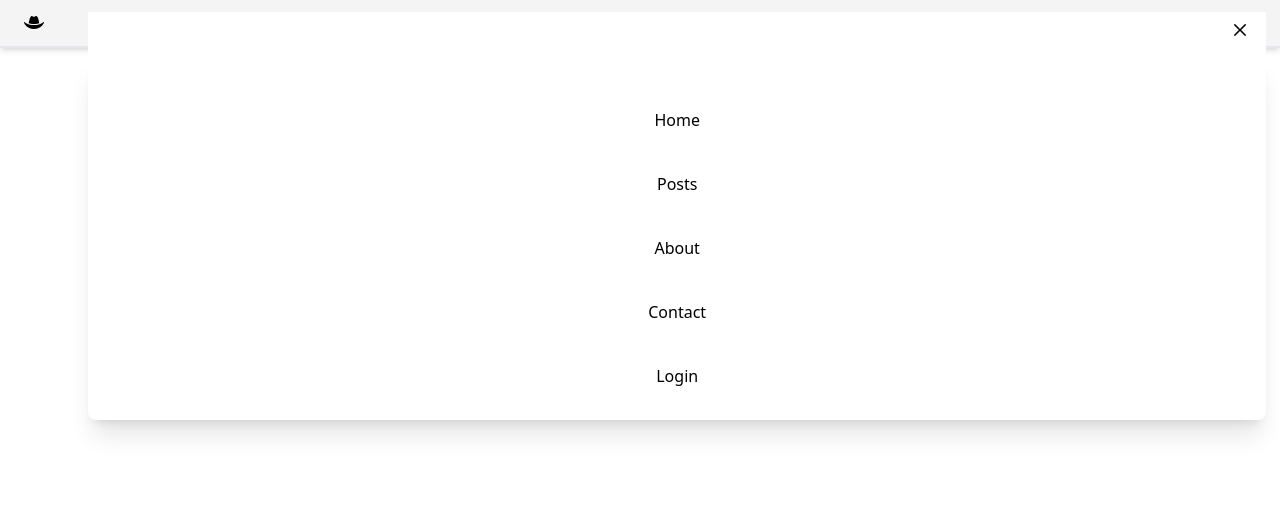
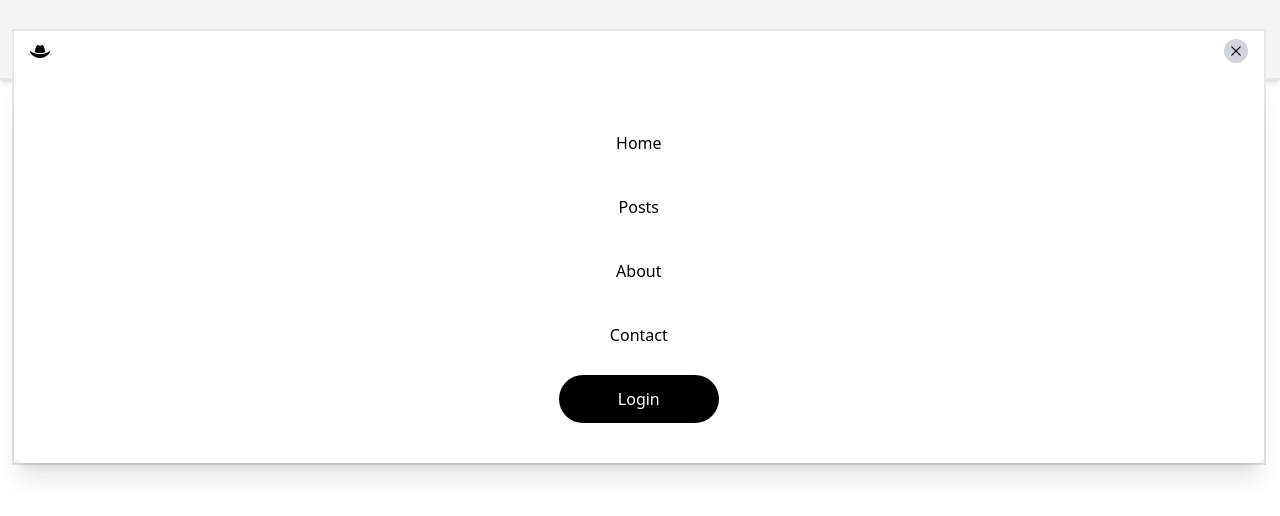
Before and after one commit to Prakhar2004sachan/blog-app, a React (Vite) app: page / in a window 1280 px wide. Both pictures are taken after a click on the icon 1246 px from the left and 22 px from the top of the page. Shown: the top 516 px of the page. Built offline with nearby package versions, Linux system fonts and the light colour scheme.

Commit message:
Experimeting with nav ui

```diff
--- a/src/components/NavBar.tsx
+++ b/src/components/NavBar.tsx
@@ -2,8 +2,7 @@ import React, { useState } from "react";
 import { NavLink } from "react-router-dom";
 import { RxCross2 } from "react-icons/rx";
 import { FaHatCowboy } from "react-icons/fa";
-import { GiCrossedSabres } from "react-icons/gi";
-import { IoAppsOutline } from "react-icons/io5";
+import { FaBars } from "react-icons/fa";
 
 function NavBar() {
   const navLinks: string[] = ["Home", "Posts", "About", "Contact", "Login"];
@@ -18,27 +17,35 @@ function NavBar() {
   const [visible, setVisible] = useState(false);
 
   return (
-    <div className="w-full h-[3rem] bg-zinc-100 px-6 py-3 border-b-2 shadow-md">
-      <div className="flex items-center justify-between">
+    <div className="w-full h-[5rem] bg-zinc-100 px-6 border-b-2 shadow-md flex items-center justify-between">
       <FaHatCowboy className="text-xl cursor-pointer" />
       <div className="relative">
-          <IoAppsOutline
+        <FaBars
           onClick={() => setVisible(true)}
           className="text-xl cursor-pointer"
         />
         <div
-            className={`absolute gap-2 flex-col w-[92vw] bg-white right-[-10px] top-0 ${
+          className={`border-2 absolute gap-2 flex-col w-[94vw] sm:w-[98vw] bg-white right-[-10px] top-0 ${
             visible ? "flex" : "hidden"
-            }`}
+          } transition-all duration-500`}
         >
-            <div className="place-items-end px-4 py-2">
-              <RxCross2 onClick={() => setVisible(false)} className="text-xl" />
+          <div className="flex justify-between items-center px-4 py-2">
+            <FaHatCowboy className="text-xl cursor-pointer" />
+            <RxCross2
+              onClick={() => setVisible(false)}
+              className="text-2xl cursor-pointer bg-gray-300 rounded-full p-1"
+            />
           </div>
-            <div className="py-5 pt-10 flex flex-col gap-4items-center justify-center gap-4 shadow-xl rounded-lg">
+          <div className="py-10 pt-10 flex flex-col gap-4 items-center justify-center shadow-xl rounded-lg">
             {navLinks.map((i, index) => (
               <NavLink
-                  className="py-3 hover:bg-gray-500 rounded-full w-full text-center hover:text-white transition-all duration-300"
+                className={`py-3 rounded-full w-[10rem] text-center hover:text-white transition-all duration-300 ${
+                  i == "Login"
+                    ? "bg-black text-white"
+                    : "hover:bg-gray-300 hover:text-black"
+                }`}
                 to={routes(i)}
+                onClick={() => setVisible(false)}
                 key={index}
               >
                 {i}
@@ -48,7 +55,6 @@ function NavBar() {
         </div>
       </div>
     </div>
-    </div>
   );
 }
 
```
Lines whose indentation alone changed are shown as unchanged.
